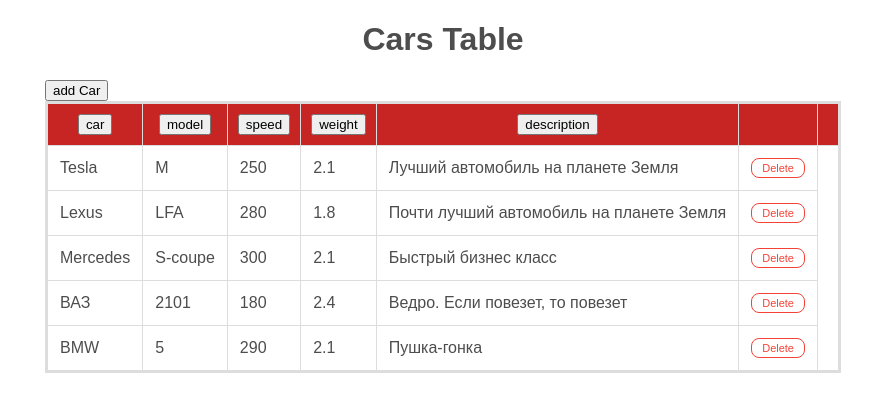
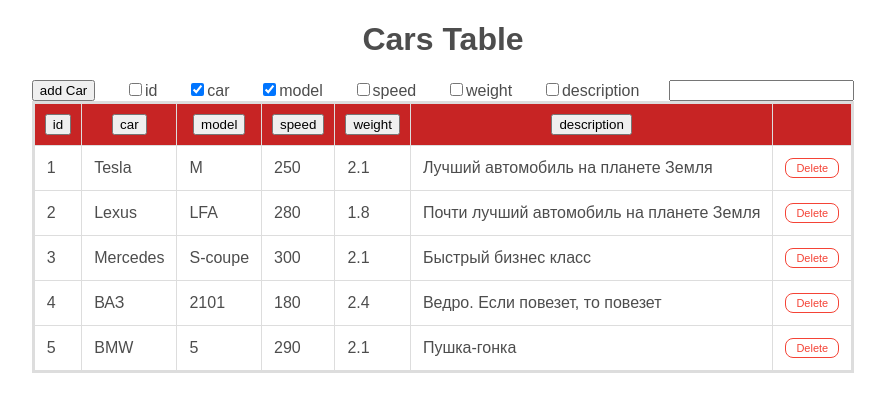
Before and after one commit to DimaKisel93/Onliner, a React (Create React App) app: page / in a window 1280 px wide. Shown: the top 412 px of the page, without its empty margins (197-1082 px from the left). Built offline with nearby package versions, Linux system fonts and the light colour scheme.

Commit message:
Filtr table done

```diff
--- a/src/App.css
+++ b/src/App.css
@@ -118,3 +118,8 @@
   display: inline-block;
   margin-left: 1em;
 }
+
+.edit__container{
+  display: flex;
+  justify-content: space-between;
+}
--- a/src/component/Table.js
+++ b/src/component/Table.js
@@ -1,4 +1,4 @@
-import React,{useEffect} from 'react';
+import React,{useState} from 'react';
 import {connect} from 'react-redux';
 import {Link} from 'react-router-dom';
 import { Button } from 'react-bootstrap';
@@ -6,7 +6,8 @@
 import useSortableData from './useSortableData'
 
 function Table({cars, dispatchRemoveCar}){
-
+    const [q, setQ] = useState("")
+    const [searchColumns, setSearchColumns] = useState(["car", "model"])
     const {items, requestSort, sortConfig} = useSortableData(cars);
 
     const getClassNamesFor = (name) => {
@@ -20,10 +21,21 @@
         dispatchRemoveCar(id)
     }
 
+    function search(rows){
+        return rows.filter((row) =>
+            searchColumns.some(
+                (columns) =>
+                    row[columns].toString().toLowerCase().indexOf(q.toLowerCase()) > -1
+            )
+        )
+    }
+    const columns = items[0] && Object.keys(items[0]);
+
     const renderBody = () => {
-        return items && items.map(({ id, car, model, speed, weight, description }) => {
+        return items && search(items).map(({ id, car, model, speed, weight, description }) => {
             return (
                 <tr key={id}>
+                    <td>{id}</td>
                     <td>{car}</td>
                     <td>{model}</td>
                     <td>{speed}</td>
@@ -39,16 +51,37 @@
 
     return(
         <>
-            <div className="col-2">
-
+            <h1 id='title'>Cars Table</h1>
+            <div className="edit__container">
+                <Link to="/new" className="btn btn-danger">
+                    <Button variant="danger">add Car</Button>
+                </Link>
+                {columns &&
+                        columns.map((column) => (
+                            <div key={column[0]}>
+                                <input type="checkbox" checked={searchColumns.includes(column)}
+                                    onChange={(e) => {
+                                        const checked = searchColumns.includes(column);
+                                        setSearchColumns(prev => checked
+                                            ? prev.filter(sc => sc !== column)
+                                            : [...prev, column]
+                                         )
+                                    }}
+                                ></input>
+                                {column}
+                            </div>
+                        ))
+                }
+                <div className="col-2">
+                    <input type="text" value={q} onChange={(e) => setQ(e.target.value)}></input>
+                </div>
             </div>
-            <h1 id='title'>Cars Table</h1>
-            <Link to="/new" className="btn btn-danger">
-                <Button variant="danger">add Car</Button>
-            </Link>
             <table id='cars'>
                 <thead>
                     <tr className="thead-dark col-12">
+                        <th scope="col">
+                            <button type="button" onClick={() => requestSort("id")} className={getClassNamesFor('id')}>id</button>
+                        </th>
                         <th scope="col">
                             <button type="button" onClick={() => requestSort("car")} className={getClassNamesFor('car')}>car</button>
                         </th>
@@ -64,7 +97,6 @@
                         <th scope="col">
                             <button type="button" onClick={() => requestSort("description")} className={getClassNamesFor('description')}>description</button>
                         </th>
-                        <th scope="col"></th>
                         <th scope="col"></th>
                     </tr>
                 </thead>
```
